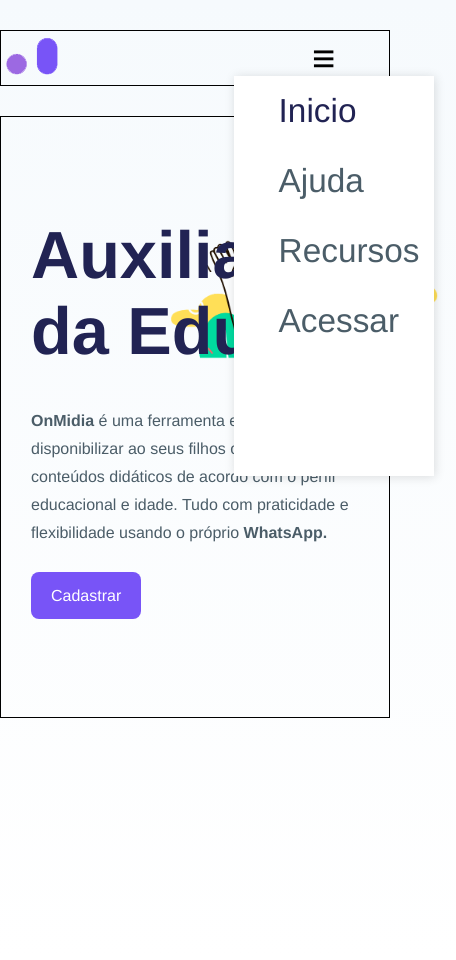
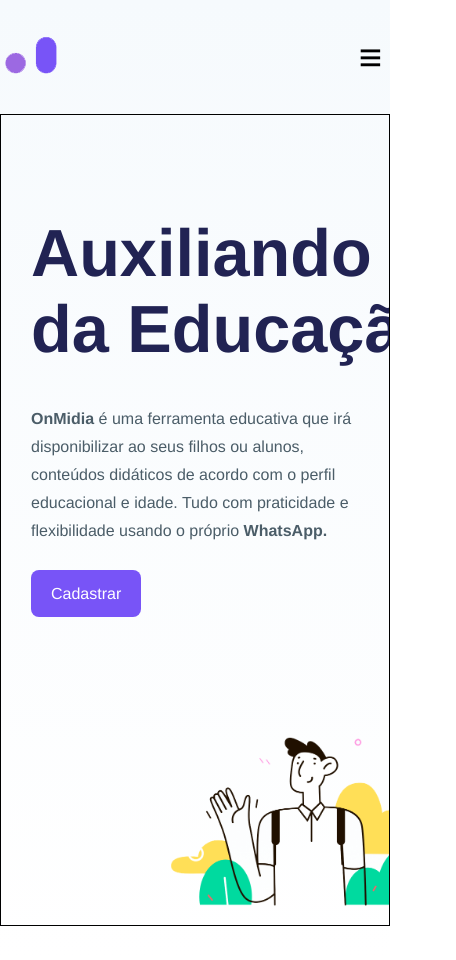
Before and after one commit to AlefMac/trabalho-Faculdade-React, a React (Create React App) app in the folder onmidia/: page / in a window 390 px wide. Shown: the whole page, 456 px wide, since content can reach past the window. Built offline with nearby package versions, Linux system fonts and the light colour scheme.

Commit message:
responsive header

```diff
--- a/onmidia/src/App.css
+++ b/onmidia/src/App.css
@@ -116,20 +116,19 @@
             display: flex;
             justify-content: space-between;
             align-items: center;
-            border: 1px solid;
         }
 
         nav
         {
 
             position: absolute;
-            display: flex;
+            display: none;
             justify-content: center;
             align-items: baseline;
             width: 200px;
             height: 400px;
             top: 9%;
-            left: 60%;
+            left: 79%;
             background-color: white;
             box-shadow: 1px 1px 10px #0002;
             z-index: 45;
@@ -153,8 +152,8 @@
         {
             display: none;
             position: absolute;
-            top: 43%;
-            left: 60%;
+            top: 32%;
+            left: 82.9%;
             z-index: 46;
         }
         .btn-login:hover
@@ -165,7 +164,7 @@
         {
             display: block;
             position: absolute;
-            left: 80%;
+            left: 95%;
         }
 
         #check:checked ~ nav
@@ -175,6 +174,83 @@
         #check:checked ~ .btn-login
         {
             display: flex;
+        }
+}
+
+@media screen and (max-width:900px)
+{
+    nav
+        {
+
+            position: absolute;
+            display: none;
+            justify-content: center;
+            align-items: baseline;
+            width: 200px;
+            height: 400px;
+            top: 9%;
+            left: 75%;
+            background-color: white;
+            box-shadow: 1px 1px 10px #0002;
+            z-index: 45;
+
+        }
+        .btn-login
+        {
+            display: none;
+            position: absolute;
+            top: 40%;
+            left: 79%;
+            z-index: 46;
+        }
+        .menu nav li
+        {
+            display: block;
+            line-height: 100px;
+            font-size: 25pt;
+        }
+
+}
+
+@media screen and (max-width:400px)
+{
+
+    .checkbtn
+    {
+        left: 92%;
+    }
+    nav
+        {
+
+            position: absolute;
+            display: flex;
+            justify-content: center;
+            align-items: baseline;
+            width: 100%;
+            height: 100vh;
+            left: -100%;
+            top: 13%;
+            background-color: white;
+            box-shadow: none;
+            z-index: 45;
+            transition: all .3s;
+        }
+        .btn-login
+        {
+            display: flex;
+            position: absolute;
+            top: 75%;
+            left: -36%;
+            z-index: 46;
+            transition: all .3s;
+        }
+        #check:checked ~ nav
+        {
+            left: 0;
+        }
+        #check:checked ~ .btn-login
+        {
+            left: 34%;
         }
 }
 
@@ -228,7 +304,7 @@
 
 section.One img.Ola
 {
-    position: absolute;
+    position: relative;
     top: 20%;
     left: 60%;
     z-index: 0;
```
